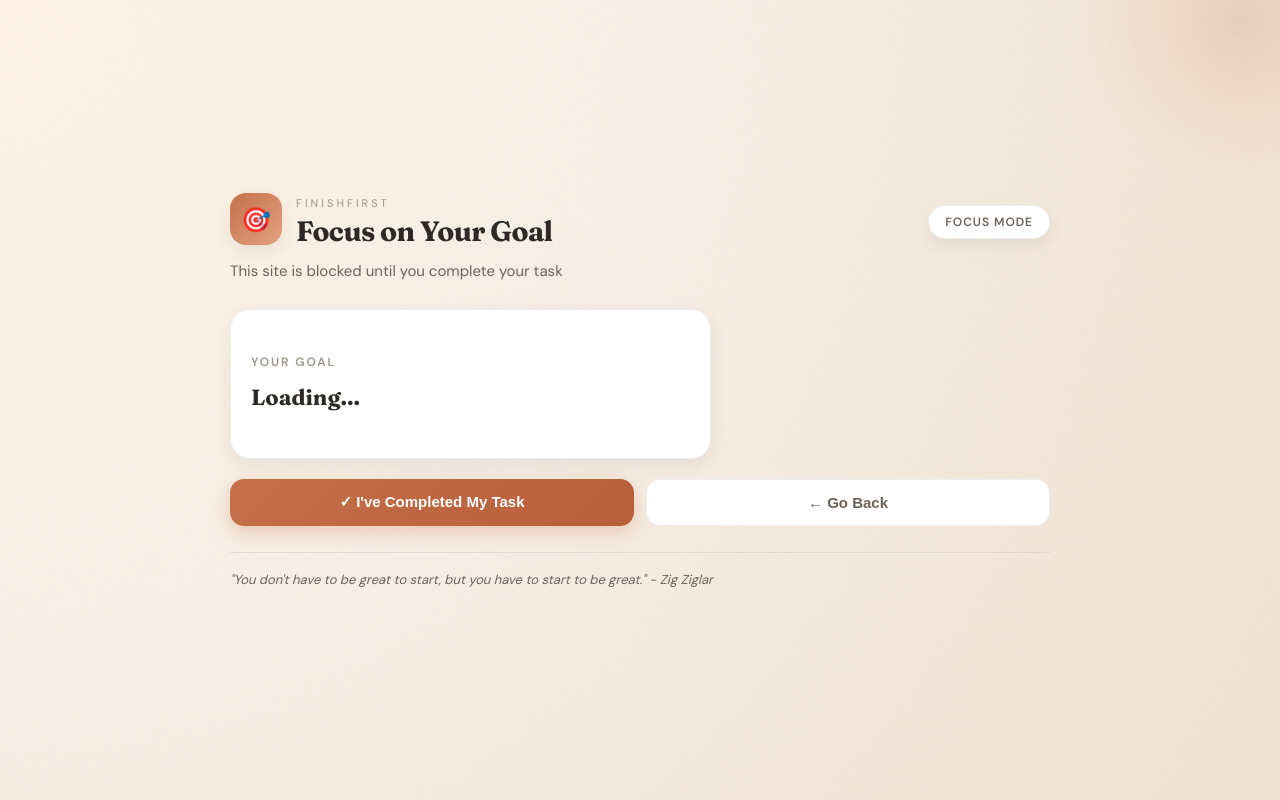
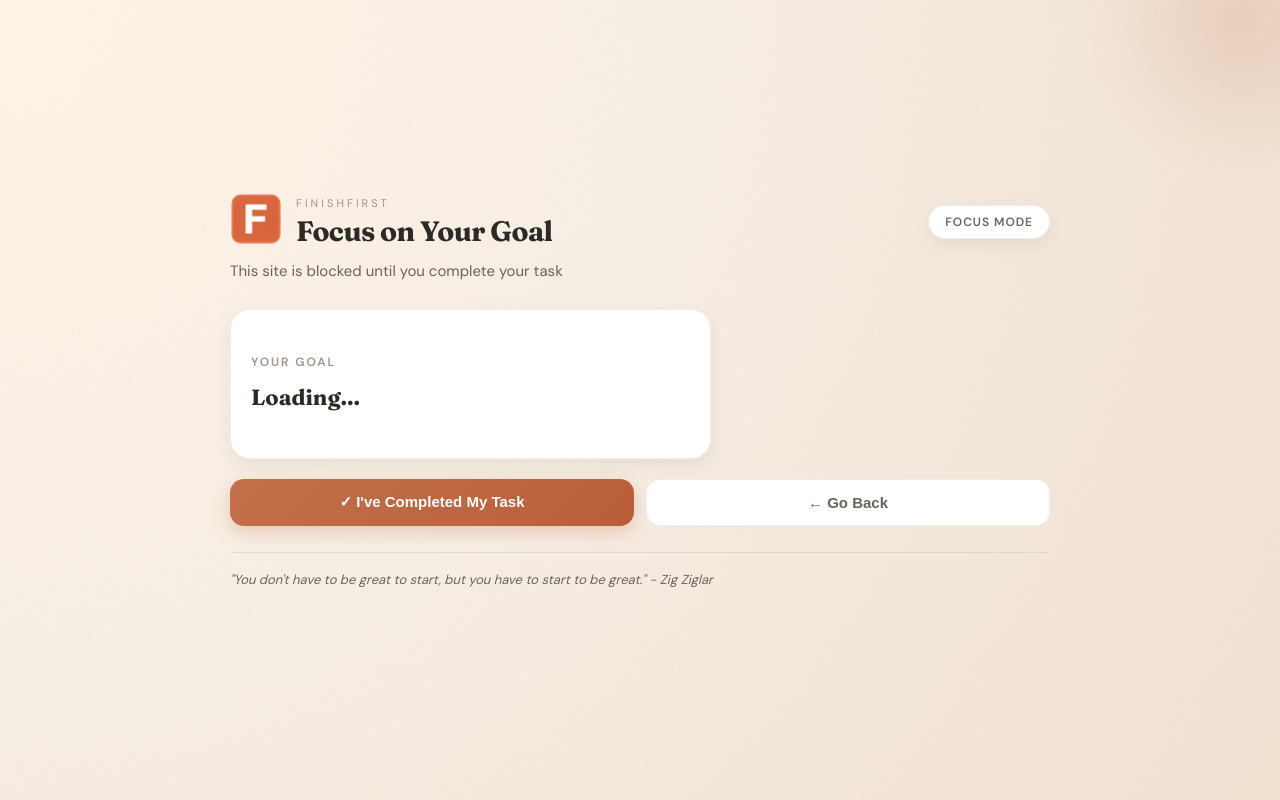
Before and after one commit to tizee/finish-first, a website built with Vite: page src/blocked/blocked.html in a window 1280 px wide. Built offline with nearby package versions, Linux system fonts and the light colour scheme.

Commit message:
feat(blocked): add favicon and update brand icon with image
🎯 **Finally, a proper icon!** Added favicon links for that professional browser tab flair and replaced the emoji placeholder with our actual extension icon image in the blocked page. The `.brand-icon` now gracefully contains the image, and we've cleaned up some redundant CSS properties. Looking sharp!

Signed-off-by: 33030965+tizee@users.noreply.github.com
Co-Authored-By: doubao-v3 <noreply@doubao-v3>

```diff
--- a/src/blocked/blocked.html
+++ b/src/blocked/blocked.html
@@ -4,6 +4,8 @@
   <meta charset="UTF-8">
   <meta name="viewport" content="width=device-width, initial-scale=1.0">
   <title>FinishFirst - Focus on Your Goal</title>
+  <link rel="icon" type="image/png" sizes="32x32" href="../icons/icon32.png">
+  <link rel="icon" type="image/png" sizes="16x16" href="../icons/icon16.png">
   <link rel="preconnect" href="https://fonts.googleapis.com">
   <link rel="preconnect" href="https://fonts.gstatic.com" crossorigin>
   <link href="https://fonts.googleapis.com/css2?family=Fraunces:opsz,wght@9..144,500;9..144,700&family=DM+Sans:wght@400;500;600&display=swap" rel="stylesheet">
@@ -109,13 +111,16 @@
       width: 52px;
       height: 52px;
       border-radius: 16px;
-      background: linear-gradient(135deg, var(--accent-terracotta) 0%, #E3A27F 100%);
       display: flex;
       align-items: center;
       justify-content: center;
-      font-size: 24px;
-      box-shadow: var(--shadow-soft);
       animation: floatSoft 3s ease-in-out infinite;
+    }
+
+    .brand-icon img {
+      width: 100%;
+      height: 100%;
+      object-fit: contain;
     }
 
     .brand-kicker {
@@ -333,7 +338,9 @@
   <main class="shell">
     <header class="header">
       <div class="brand">
-        <div class="brand-icon" id="icon">🎯</div>
+        <div class="brand-icon" id="icon">
+          <img src="../icons/icon48.png" alt="FinishFirst" width="32" height="32">
+        </div>
         <div>
           <div class="brand-kicker">FinishFirst</div>
           <h1 id="title">Focus on Your Goal</h1>
```
Also changed, not shown: src/options/options.html (+11 -4 lines), src/popup/popup.html (+9 -4 lines).
